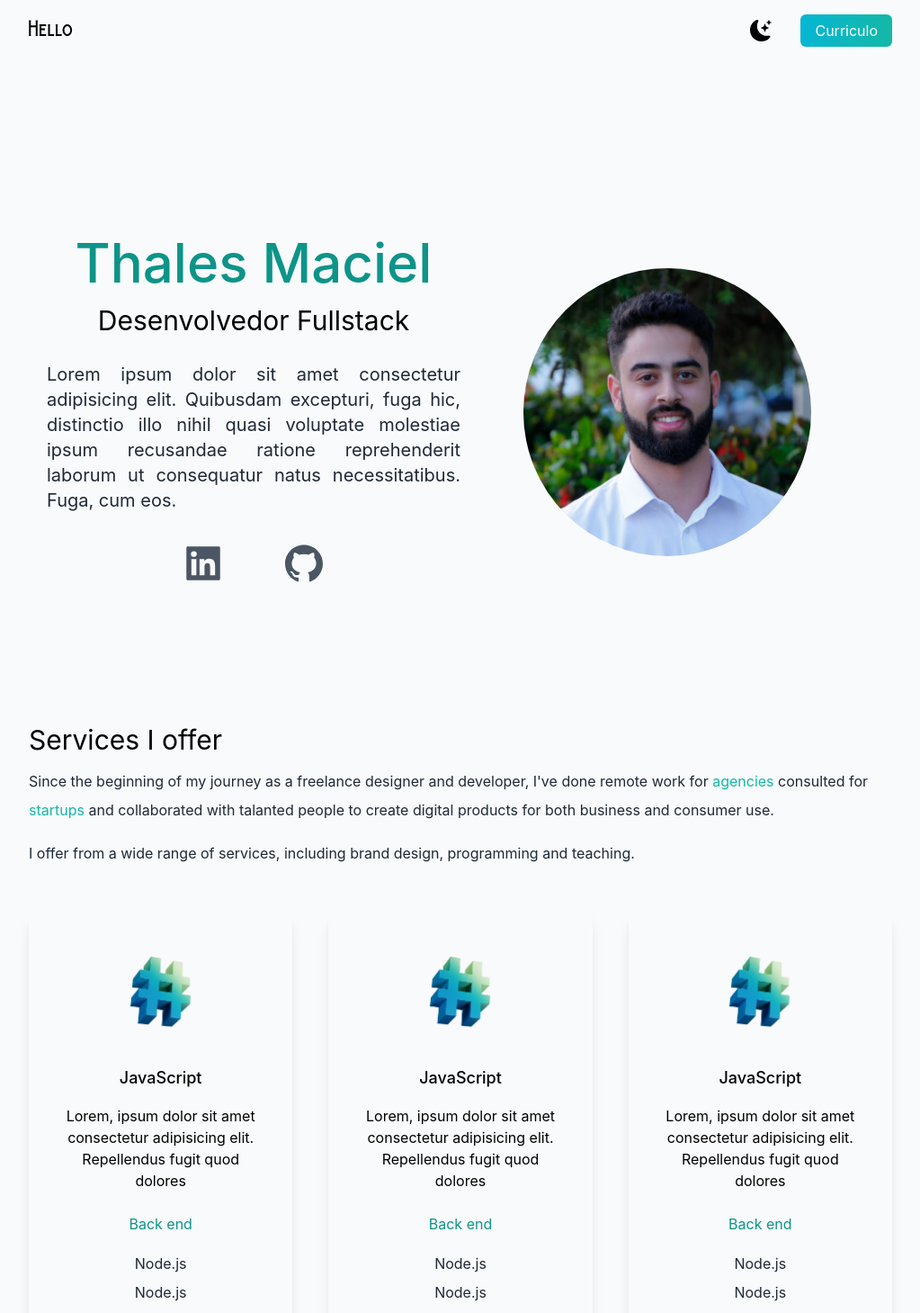
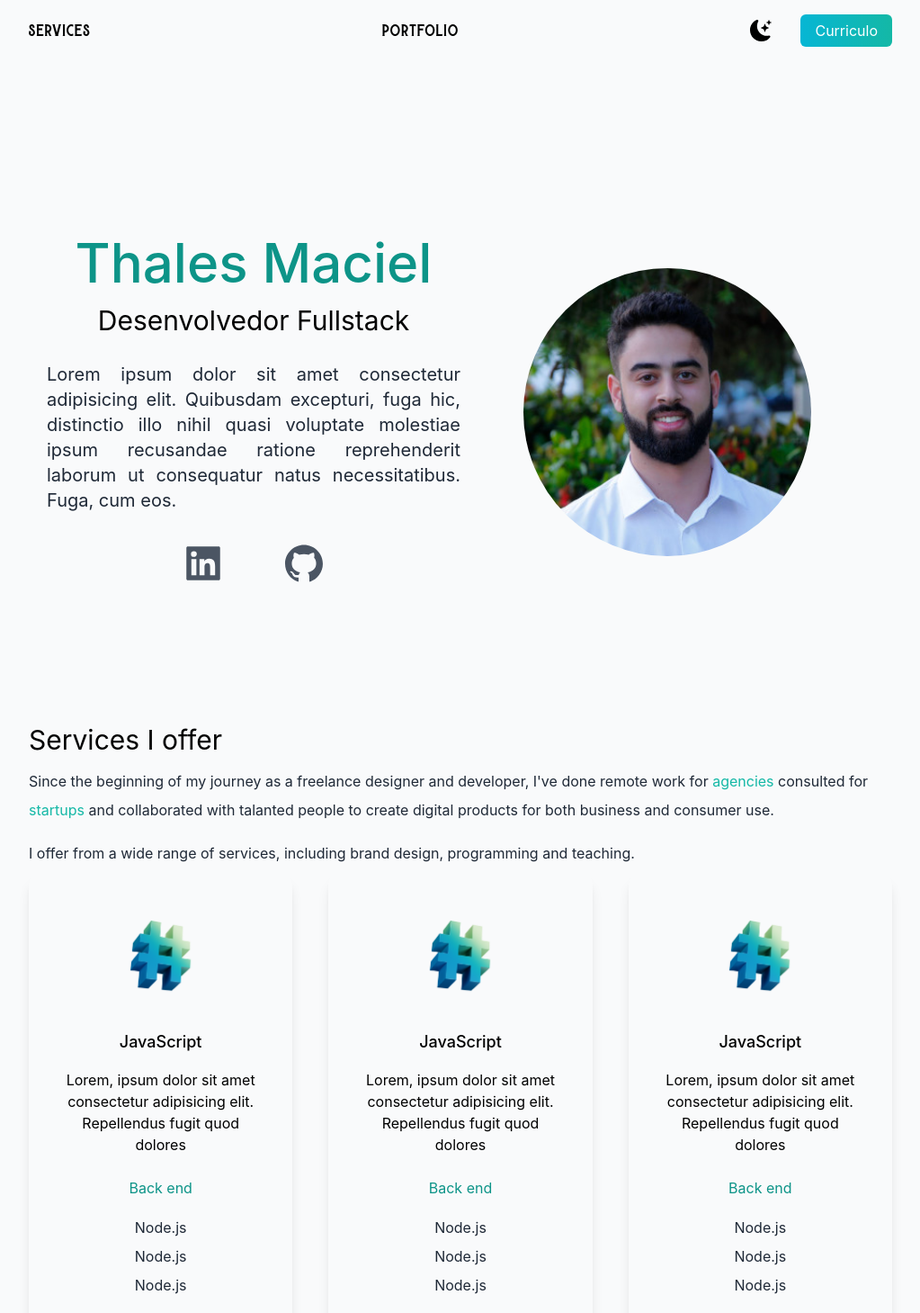
Before and after one commit to thalesmsm/portfolio, a Next.js app: page / in a window 1280 px wide. Shown: the top 1459 px of the page at 90% size, without its empty margins (128-1151 px from the left). Built offline with nearby package versions, Linux system fonts and the light colour scheme.

Commit message:
add links ancoras da pag

```diff
--- a/components/LinguagensCard.jsx
+++ b/components/LinguagensCard.jsx
@@ -2,7 +2,7 @@ import Image from "next/image";
 
 function Card({src}) {
   return (
-    <div className='flex flex-col items-center text-center shadow-lg p-10 rounded-xl my-10 basis-1/4 flex-1 lg:w-64 dark:bg-gray-200'>
+    <div className='flex flex-col items-center text-center shadow-lg p-10 rounded-xl basis-1/4 flex-1 lg:w-64 dark:bg-gray-200'>
       <Image src={src} alt='design' width={100} height={100}/>
       <h3 className='text-lg font-medium pt-8 pb-2'>JavaScript</h3>
       <p className='py-2'>
--- a/pages/index.js
+++ b/pages/index.js
@@ -23,7 +23,12 @@ export default function Home() {
       <main className='bg-gray-50 px-10  md:px-20 lg:px-40 dark:bg-gray-900'>
         <section className='min-h-screen lg:flex lg:flex-col lg:justify-between'>
           <nav className='py-5 mb-12 flex justify-between'>
-            <h1 className='text-xl font-burtons dark:text-gray-200'>Hello</h1>
+            <h1 className='text-xl font-burtons dark:text-gray-200'>
+              <a href="#services">services</a>
+            </h1>
+            <h1 className='text-xl font-burtons dark:text-gray-200'>
+              <a href="#portfolio">portfolio</a>
+            </h1>
             <ul className='flex items-center'>
               <li>
                 {!darkMode ?
@@ -54,8 +59,13 @@ export default function Home() {
                 Lorem ipsum dolor sit amet consectetur adipisicing elit. Quibusdam excepturi, fuga hic, distinctio illo nihil quasi voluptate molestiae ipsum recusandae ratione reprehenderit laborum ut consequatur natus necessitatibus. Fuga, cum eos.
               </p>
               <div className='text-5xl flex justify-center gap-16 py-3 text-gray-600 dark:text-gray-200'>
+                <a href="https://www.linkedin.com/in/thalesmsm/" target="_blank" rel="noreferrer">
                   <AiFillLinkedin />
+                </a>
+                <a href="https://github.com/thalesmsm" target="_blank" rel="noreferrer">
                   <AiFillGithub />
+                </a>
+
               </div>
             </div>
             <div className='relative mx-auto rounded-full w-80 h-80 overflow-hidden md:h-80 md:w-80'>
@@ -66,6 +76,7 @@ export default function Home() {
         </section>
 
         <section className='min-h-screen'>
+          <a name="services"></a>
           <div>
             <h3 className='text-3xl py-1 dark:text-gray-200'>
               Services I offer
@@ -93,7 +104,8 @@ export default function Home() {
           </div>
         </section>
 
-        <section>
+        <section className='mt-28'>
+          <a name="portfolio"></a>
           <div>
             <h3 className='text-3xl py-1 dark:text-gray-200'>Portfólio</h3>
             <p className="text-md py-2 leading-8 text-gray-800 dark:text-gray-200">
```
Lines whose indentation alone changed are shown as unchanged.
